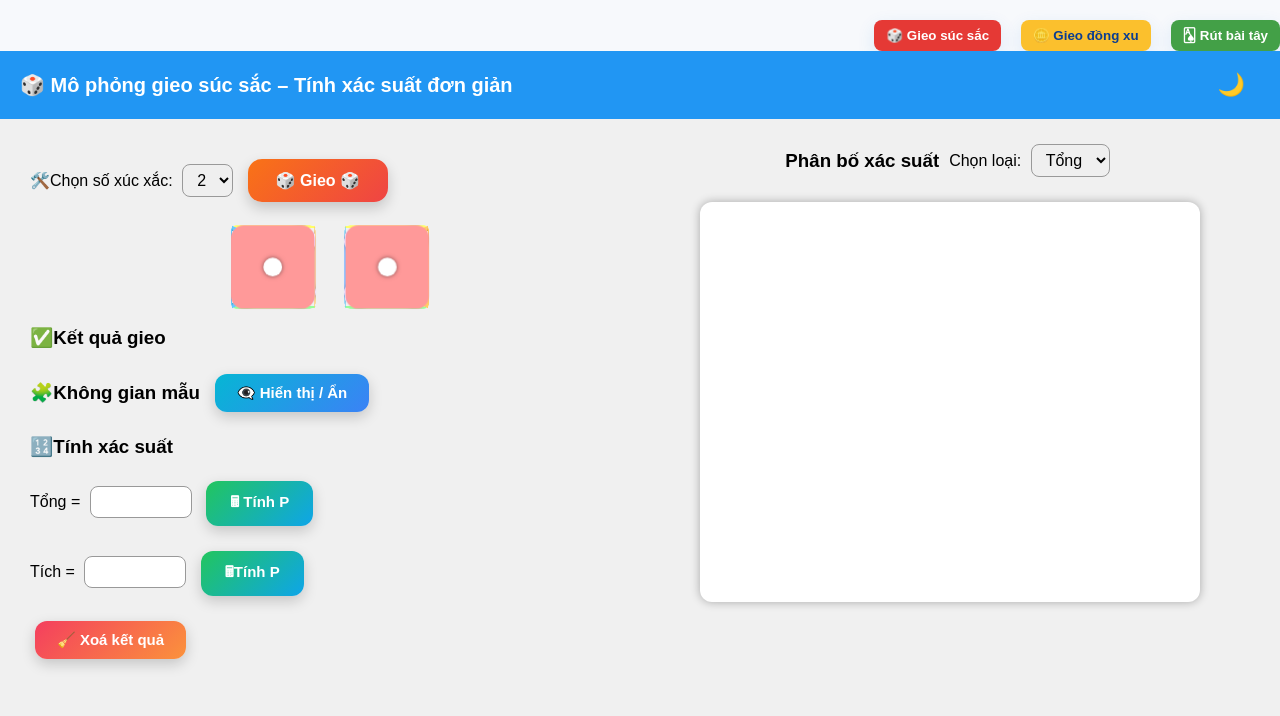
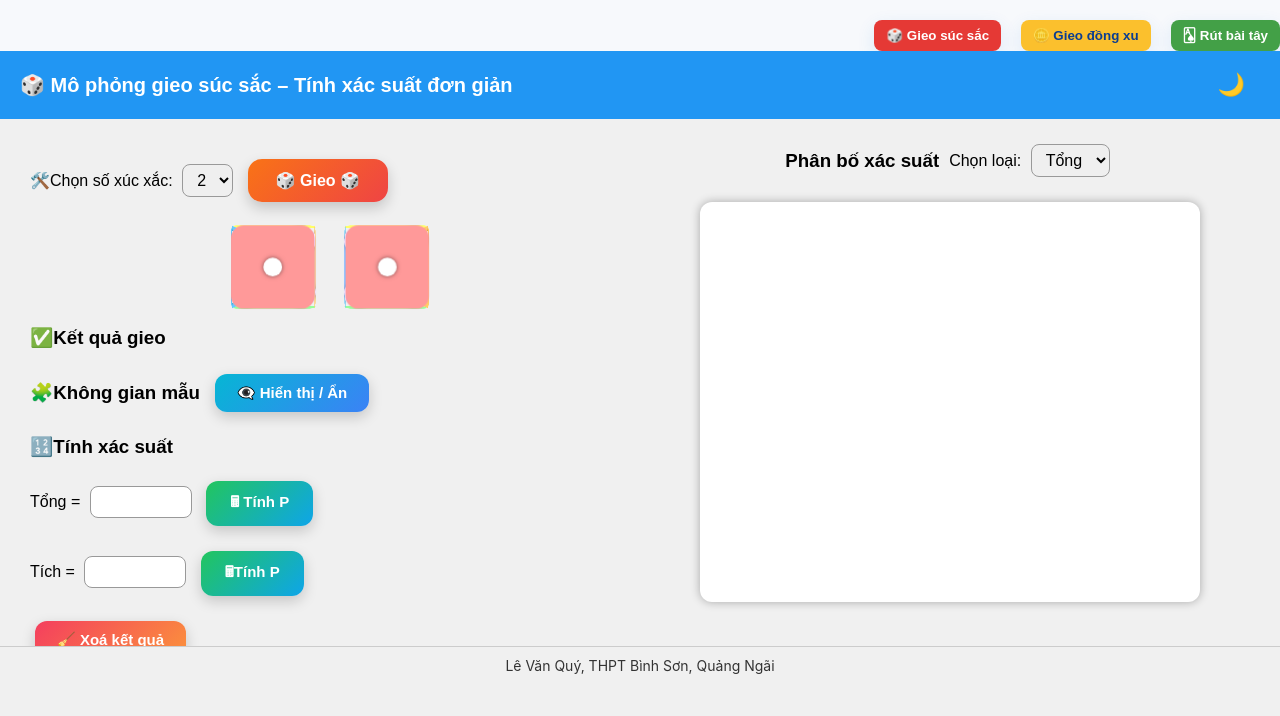
Before and after one commit to levanquybson/bocongcuxacsuat, a plain HTML site: page index.html in a window 1280 px wide. Shown: the part 116-832 px from the top of the page. Drawn offline with Linux system fonts and the light colour scheme.

Commit message:
Update index.html

```diff
--- a/index.html
+++ b/index.html
@@ -69,6 +69,26 @@ h1 {
   .btn:active {
     transform: scale(0.96);
   }
+
+ footer {
+      position: fixed;
+      bottom: 0;
+      width: 100%;
+      text-align: center;
+      padding: 10px;
+      font-size: 14px;
+      background: #f0f0f0;
+      color: #333;
+      border-top: 1px solid #ccc;
+
+      /* chống copy / bôi đen */
+      user-select: none;
+      -webkit-user-select: none;
+      -moz-user-select: none;
+      -ms-user-select: none;
+    }
+
+
  </style>
 </head>
 <body>
@@ -1404,5 +1424,30 @@ MathJax.typesetPromise();
     // load default view (xúc xắc)
     loadTemplate('tplDice');
   </script>
+<meta charset="UTF-8">
+<footer id="copyright"></footer>
+
+<script>
+  // Base64 đúng (chữ Quý)
+  const b64Copyright = "TMOqIFbEg24gUXXDvSwgVEhQVCBCw6xuaCBTxqFuLCBRdeG6o25nIE5nw6Np";
+
+  const bytes = Uint8Array.from(atob(b64Copyright), c => c.charCodeAt(0));
+  const text  = new TextDecoder("utf-8").decode(bytes);
+
+  // Kiểm tra nhanh trên console: phải in đúng "© 2025 Lê Văn Quý+GPT. All rights reserved."
+  console.log(text);
+
+  document.getElementById("copyright").textContent = text;
+
+  // (tuỳ chọn) chặn chuột phải & Ctrl+C như bạn đã làm
+  document.addEventListener("contextmenu", e => e.preventDefault());
+  document.addEventListener("keydown", e => {
+    if (e.ctrlKey && e.key.toLowerCase() === "c") {
+      e.preventDefault();
+      alert("!");
+    }
+  });
+</script>
+
 </body>
 </html>
```
